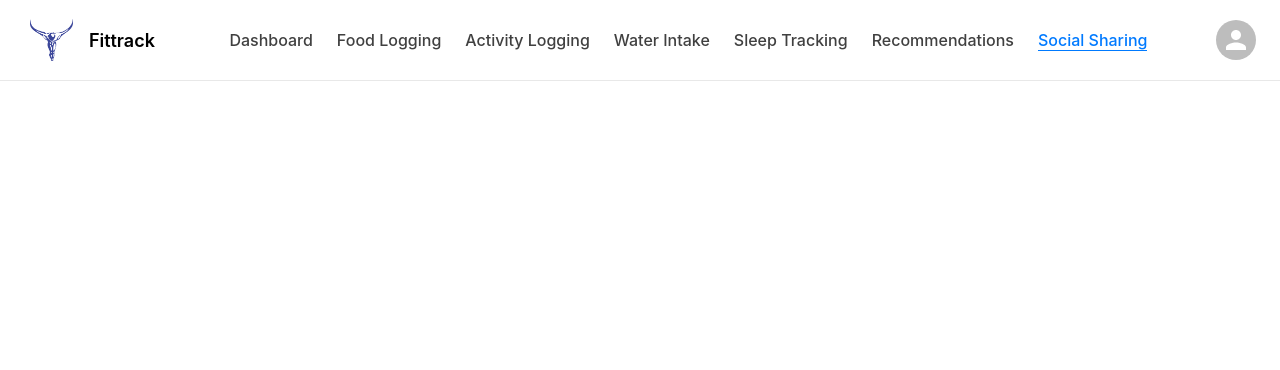
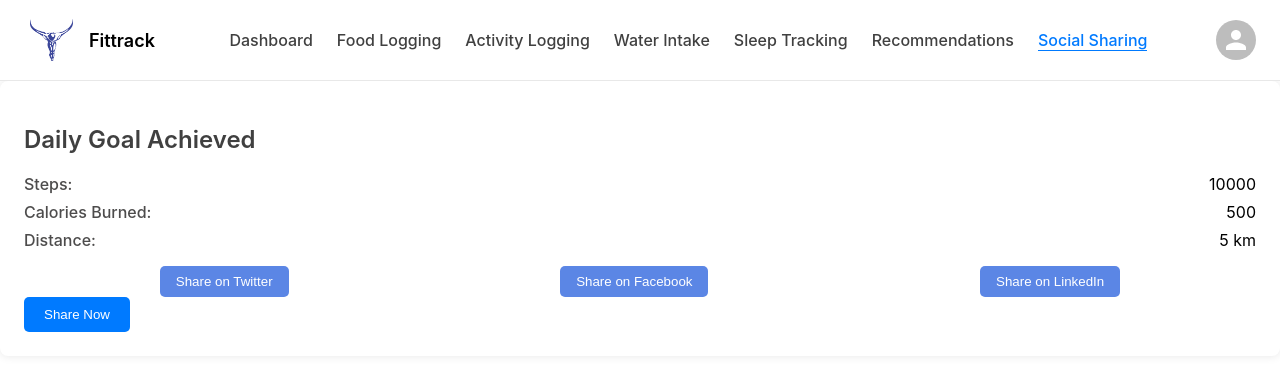
Before and after one commit to Shivani-Amireddy/Fitness_Tracker, a React (Create React App) app in the folder client/: page /social-sharing in a window 1280 px wide. Shown: the top 370 px of the page. Built offline with nearby package versions, Linux system fonts and the light colour scheme.

Commit message:
Dashboard and social sharing

```diff
--- a/client/package.json
+++ b/client/package.json
@@ -16,6 +16,7 @@
     "react-dom": "^18.3.1",
     "react-router-dom": "^6.24.0",
     "react-scripts": "5.0.1",
+    "react-share": "^5.1.0",
     "styled-components": "^6.1.11",
     "web-vitals": "^2.1.4"
   },
--- a/client/src/App.js
+++ b/client/src/App.js
@@ -1,10 +1,10 @@
-import React from 'react';
+import React, { useEffect, useState } from 'react';
 import { BrowserRouter as Router, Routes, Route } from 'react-router-dom';
 import { ThemeProvider } from 'styled-components';
 import { lightTheme } from "./utils/Themes";
 import SignIn from './components/SignIn';
 import SignUp from './components/SignUp';
-import Dashboard from './pages/Dashboard';
+import Dashboard from './components/Dashboard';
 import Navbar from "./components/Navbar";
 import { AuthProvider } from './context/AuthContext';
 import FoodLogging from "./components/FoodLogging";
@@ -13,8 +13,27 @@ import Recommendations from './components/Recommendations';
 import WaterIntakeTracker from './components/WaterIntakeTracker';
 import SleepGoals from './components/SleepGoals';
 import EditProfile from './components/Profile';
+import Achievement from './components/Achievement';
 
 const App = () => {
+  const [achievementMetrics, setAchievementMetrics] = useState({
+    steps: 0,
+    calories: 0,
+    distance: '0 km'
+    // Add more metrics as needed, with default values
+  });
+
+  useEffect(() => {
+    setTimeout(() => {
+      const metrics = {
+        steps: 10000,
+        calories: 500,
+        distance: '5 km'
+        // Add more metrics as needed
+      };
+      setAchievementMetrics(metrics);
+    }, 1000); // Simulate delay for fetching data
+  }, []);
   return (
     <ThemeProvider theme={lightTheme}>
       <AuthProvider>
@@ -29,6 +48,7 @@ const App = () => {
             <Route path="/recommendations" element={<Recommendations />} />
             <Route path="/water-intake" element={<WaterIntakeTracker />} />
             <Route path="/sleep-tracking" element={<SleepGoals />} />
+            <Route path="/social-sharing" element={<Achievement title="Daily Goal Achieved" metrics={achievementMetrics} />} />
             <Route path="/profile" element={<EditProfile />} />
 
           </Routes>
--- /dev/null
+++ b/client/src/components/Achievement.jsx
@@ -0,0 +1,87 @@
+import React from "react";
+import styled from "styled-components";
+import SocialSharing from "./SocialSharing";
+
+
+const AchievementContainer = styled.div`
+  background-color: ${({ theme }) => theme.bg};
+  padding: 24px;
+  border-radius: 8px;
+  box-shadow: 0 0 10px rgba(0, 0, 0, 0.1);
+  margin-bottom: 24px;
+`;
+
+const AchievementTitle = styled.h2`
+  font-size: 1.5rem;
+  font-weight: 600;
+  color: ${({ theme }) => theme.text_primary};
+`;
+
+const MetricsContainer = styled.div`
+  margin-top: 16px;
+`;
+
+const MetricItem = styled.div`
+  display: flex;
+  justify-content: space-between;
+  align-items: center;
+  margin-bottom: 8px;
+`;
+
+const MetricLabel = styled.span`
+  font-weight: 500;
+  color: ${({ theme }) => theme.text_secondary};
+  flex: 1; /* Ensure label takes up space */
+`;
+
+const MetricValue = styled.span`
+  font-weight: 400;
+  margin-left: 10px; /* Add margin for separation */
+`;
+
+const ShareButton = styled.button`
+  background-color: ${({ theme }) => theme.primary};
+  color: white;
+  padding: 10px 20px;
+  border: none;
+  border-radius: 5px;
+  cursor: pointer;
+  transition: background-color 0.3s ease;
+
+  &:hover {
+    background-color: ${({ theme }) => theme.primary_dark};
+  }
+`;
+const Achievement = ({ title, metrics }) => {
+  const shareUrl = "https://yourfitnesswebsite.com"; // Define shareUrl here
+  const shareQuote = `I achieved ${title} with ${metrics.steps} steps and ${metrics.calories} calories burned!`; // Define shareQuote here
+
+  const handleShare = () => {
+    // Handle sharing logic here
+    console.log("Sharing:", shareQuote, shareUrl);
+  };
+
+  return (
+    <AchievementContainer>
+      <AchievementTitle>{title}</AchievementTitle>
+      <MetricsContainer>
+        <MetricItem>
+          <MetricLabel>Steps:</MetricLabel>
+          <MetricValue>{metrics.steps}</MetricValue>
+        </MetricItem>
+        <MetricItem>
+          <MetricLabel>Calories Burned:</MetricLabel>
+          <MetricValue>{metrics.calories}</MetricValue>
+        </MetricItem>
+        <MetricItem>
+          <MetricLabel>Distance:</MetricLabel>
+          <MetricValue>{metrics.distance}</MetricValue>
+        </MetricItem>
+      </MetricsContainer>
+      <SocialSharing url={shareUrl} quote={shareQuote} />
+      <ShareButton onClick={handleShare}>Share Now</ShareButton>
+    </AchievementContainer>
+  );
+};
+
+export default Achievement;
--- /dev/null
+++ b/client/src/components/SocialSharing.jsx
@@ -0,0 +1,42 @@
+import React from "react";
+import { TwitterShareButton, FacebookShareButton, LinkedinShareButton } from "react-share";
+import styled from "styled-components";
+
+const ShareContainer = styled.div`
+  display: flex;
+  justify-content: space-around;
+  align-items: center;
+  margin-top: 16px;
+`;
+
+const ShareButton = styled.button`
+  background-color: ${({ theme }) => theme.secondary};
+  color: white;
+  padding: 8px 16px;
+  border: none;
+  border-radius: 5px;
+  cursor: pointer;
+  transition: background-color 0.3s ease;
+
+  &:hover {
+    background-color: ${({ theme }) => theme.secondary_dark};
+  }
+`;
+
+const SocialSharing = ({ url, quote }) => {
+  return (
+    <ShareContainer>
+      <TwitterShareButton url={url} title={quote}>
+        <ShareButton>Share on Twitter</ShareButton>
+      </TwitterShareButton>
+      <FacebookShareButton url={url} quote={quote}>
+        <ShareButton>Share on Facebook</ShareButton>
+      </FacebookShareButton>
+      <LinkedinShareButton url={url} title={quote}>
+        <ShareButton>Share on LinkedIn</ShareButton>
+      </LinkedinShareButton>
+    </ShareContainer>
+  );
+};
+
+export default SocialSharing;
--- a/client/src/components/cards/CategoryChart.jsx
+++ b/client/src/components/cards/CategoryChart.jsx
@@ -26,14 +26,25 @@ const Title = styled.div`
 `;
 
 const CategoryChart = ({ data }) => {
+  // Dummy pie chart data
+  const pieChartData = [
+    { name: "Running", value: 30 },
+    { name: "Swimming", value: 20 },
+    { name: "Cycling", value: 25 },
+    { name: "Walking", value: 15 },
+    { name: "Yoga", value: 10 },
+  ];
+
   return (
     <Card>
-      <Title>Weekly Calories Burned</Title>
-      {data?.pieChartData && (
+      <Title>Weekly Activity Breakdown</Title>
       <PieChart
         series={[
           {
-              data: data?.pieChartData,
+            data: pieChartData.map((item) => ({
+              ...item,
+              label: `${item.name}: ${item.value.toFixed(2)}%`,
+            })),
             innerRadius: 30,
             outerRadius: 120,
             paddingAngle: 5,
@@ -42,7 +53,6 @@ const CategoryChart = ({ data }) => {
         ]}
         height={300}
       />
-      )}
     </Card>
   );
 };
--- a/client/src/components/cards/CountsCard.jsx
+++ b/client/src/components/cards/CountsCard.jsx
@@ -1,5 +1,10 @@
 import React from "react";
 import styled from "styled-components";
+import {
+  FitnessCenterRounded,
+  LocalFireDepartmentRounded,
+  TimelineRounded,
+} from "@mui/icons-material";
 
 const Card = styled.div`
   flex: 1;
@@ -81,14 +86,25 @@ const Desc = styled.div`
 `;
 
 const CountsCard = ({ item, data }) => {
+  // Dummy data to simulate the component with data available
+  const dummyData = {
+    totalCaloriesBurnt: 1500,
+    totalWorkouts: 2,
+    avgCaloriesBurntPerWorkout: 750,
+  };
+
+  // Check if data is available or use dummyData
+  const formattedValue =
+    data && data[item.key] !== undefined ? data[item.key].toFixed(2) : dummyData[item.key];
+
   return (
     <Card>
       <Left>
         <Title>{item.name}</Title>
         <Value>
-          {data && data[item.key].toFixed(2)}
-          <Unit>{item.unit}</Unit>
-          <Span positive>(+10%)</Span>
+          {formattedValue !== undefined ? formattedValue : "N/A"}
+          {typeof formattedValue === "number" && <Unit>{item.unit}</Unit>}
+          {/* <Span positive>(+10%)</Span> */}
         </Value>
         <Desc>{item.desc}</Desc>
       </Left>
--- /dev/null
+++ b/client/src/utils/Mockdata.js
@@ -0,0 +1,84 @@
+// Sample counts data for CountsCard component
+export const counts = [
+    {
+      name: 'Steps',
+      key: 'steps',
+      unit: 'steps',
+      desc: 'Total steps taken today',
+      icon: '👣',
+      color: '#4CAF50',
+      lightColor: '#E8F5E9',
+    },
+    {
+      name: 'Calories',
+      key: 'calories',
+      unit: 'kcal',
+      desc: 'Total calories burned today',
+      icon: '🔥',
+      color: '#FF9800',
+      lightColor: '#FFE0B2',
+    },
+    // Add more items as needed
+  ];
+
+  // Sample data for WeeklyStatCard component
+  const weeklyStatData = {
+    totalWeeksCaloriesBurnt: {
+      weeks: ['Week 1', 'Week 2', 'Week 3', 'Week 4'],
+      caloriesBurned: [2000, 2200, 2400, 2100], // Replace with actual data
+    },
+  };
+
+  // Sample data for CategoryChart component
+  const categoryChartData = {
+    pieChartData: [
+      { category: 'Running', value: 30 },
+      { category: 'Cycling', value: 20 },
+      { category: 'Swimming', value: 25 },
+      { category: 'Walking', value: 15 },
+      { category: 'Others', value: 10 },
+    ],
+  };
+
+  // Sample data for TodaysWorkouts
+  const todaysWorkouts1 = [
+    {
+      category: 'Legs',
+      workoutName: 'Back Squat',
+      sets: 5,
+      reps: 15,
+      weight: 30,
+      duration: 10,
+    },
+    {
+      category: 'Upper Body',
+      workoutName: 'Bench Press',
+      sets: 4,
+      reps: 12,
+      weight: 50,
+      duration: 8,
+    },
+    {
+      category: 'Cardio',
+      workoutName: 'Running',
+      distance: '5 km',
+      duration: 30,
+    },
+    {
+      category: 'Core',
+      workoutName: 'Plank',
+      duration: 5,
+    },
+  ];
+
+
+  // Sample data for Dashboard component (main data)
+  const dashboardData = {
+    steps: 5000,
+    calories: 1200,
+    // Add more fields as needed
+    totalWeeksCaloriesBurnt: weeklyStatData.totalWeeksCaloriesBurnt,
+    pieChartData: categoryChartData.pieChartData,
+  };
+
+  export { dashboardData, todaysWorkouts1 };
```
Also changed, not shown: client/src/components/Dashboard.jsx (renamed from client/src/pages/Dashboard.jsx, +13 -46 lines), 1 other file (tests, documents, lock files or other folders). Lines whose indentation alone changed are shown as unchanged.
